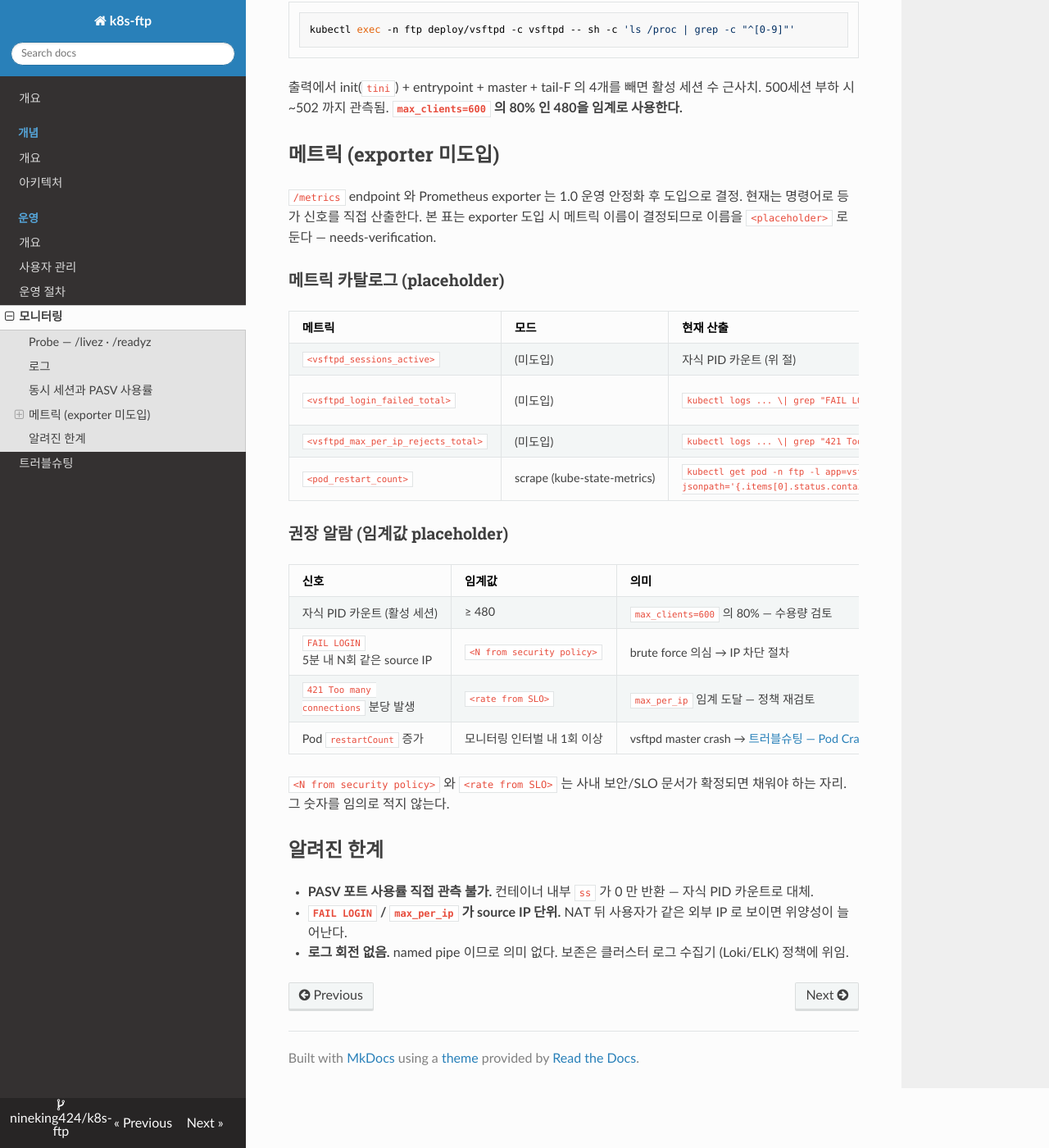
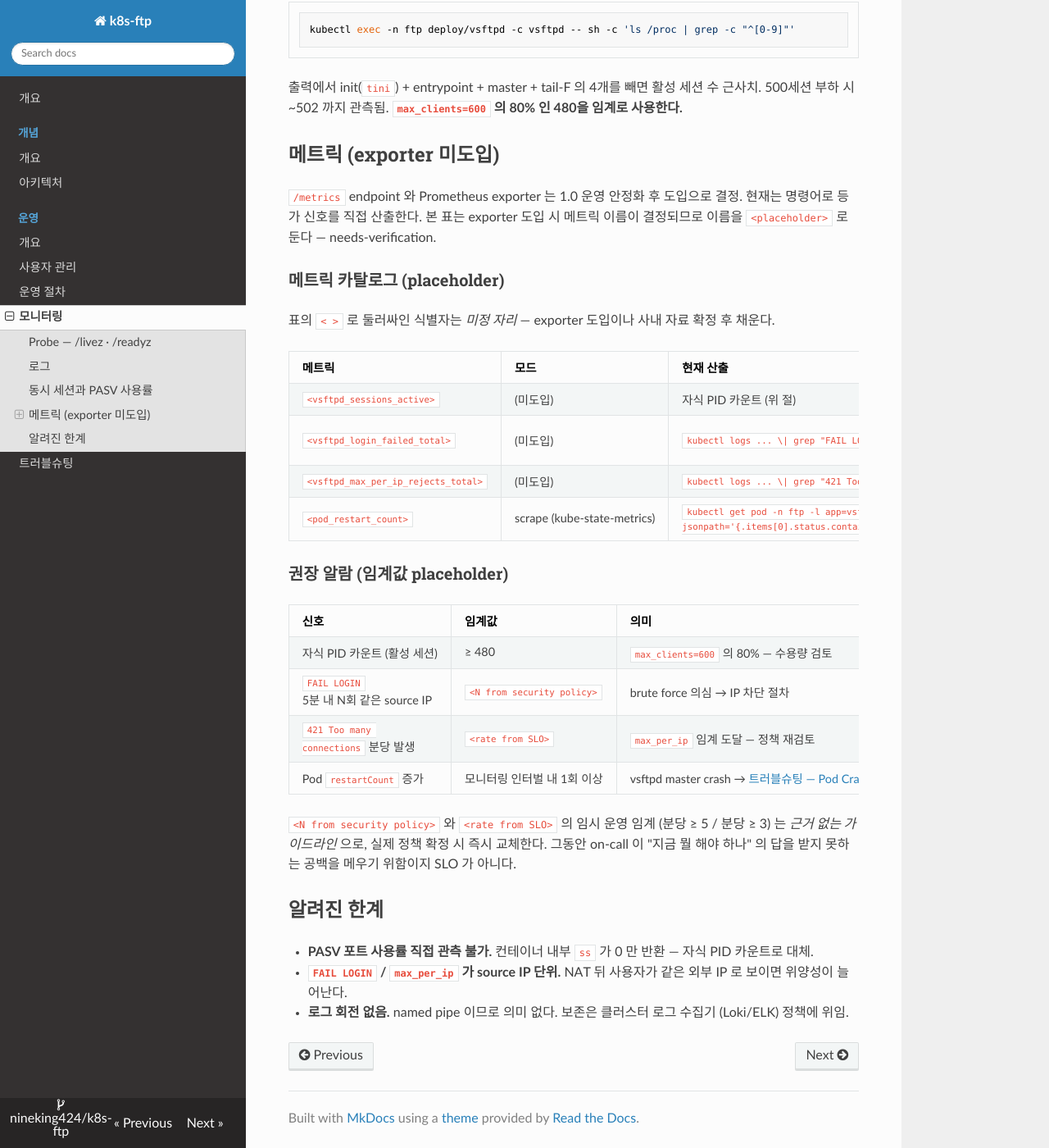
Before and after one commit to nineking424/k8s-ftp, an MkDocs documentation site: the page built from docs/operating/monitoring.md, in a window 1280 px wide and 1400 px high, scrolled down 1744 px. Shown: the whole window at 82% size. Built offline with MkDocs 1.6.1, drawn with Linux system fonts in a browser that asks for light colours; nearby versions of some CDN libraries.

Commit message:
docs(monitoring): placeholder 메타 컬럼 추가
메트릭 카탈로그에 '이름 확정 조건', 알람 표에 '임계 결정 조건' 컬럼.
자료 없는 두 알람에는 '임시 운영: 분당 ≥ 5/3 시 수동 검토' 한 줄을 임시 가이드로
명시 — SLO가 아님을 강조. placeholder 네이밍 컨벤션 한 줄도 메트릭 카탈로그 도입부에.

```diff
--- a/docs/operating/monitoring.md
+++ b/docs/operating/monitoring.md
@@ -46,23 +46,25 @@ kubectl exec -n ftp deploy/vsftpd -c vsftpd -- sh -c 'ls /proc | grep -c "^[0-9]
 
 ### 메트릭 카탈로그 (placeholder)
 
-| 메트릭 | 모드 | 현재 산출 | 라벨 (예상 카디널리티) |
-|---|---|---|---|
-| `<vsftpd_sessions_active>` | (미도입) | 자식 PID 카운트 (위 절) | exporter 도입 시 `user` (10–수십) |
-| `<vsftpd_login_failed_total>` | (미도입) | `kubectl logs ... \| grep "FAIL LOGIN" \| wc -l` | exporter 도입 시 `source_ip` (카디널리티 폭주 위험 — 필터 필요) |
-| `<vsftpd_max_per_ip_rejects_total>` | (미도입) | `kubectl logs ... \| grep "421 Too many" \| wc -l` | exporter 도입 시 `source_ip` |
-| `<pod_restart_count>` | scrape (kube-state-metrics) | `kubectl get pod -n ftp -l app=vsftpd -o jsonpath='{.items[0].status.containerStatuses[*].restartCount}'` | `container` (2: vsftpd, user-syncer) |
+표의 `< >` 로 둘러싸인 식별자는 *미정 자리* — exporter 도입이나 사내 자료 확정 후 채운다.
+
+| 메트릭 | 모드 | 현재 산출 | 라벨 (예상 카디널리티) | 이름 확정 조건 |
+|---|---|---|---|---|
+| `<vsftpd_sessions_active>` | (미도입) | 자식 PID 카운트 (위 절) | exporter 도입 시 `user` (10–수십) | vsftpd exporter 도입 결정 (1.0 운영 안정화 후) |
+| `<vsftpd_login_failed_total>` | (미도입) | `kubectl logs ... \| grep "FAIL LOGIN" \| wc -l` | exporter 도입 시 `source_ip` (카디널리티 폭주 위험 — 필터 필요) | 동상 |
+| `<vsftpd_max_per_ip_rejects_total>` | (미도입) | `kubectl logs ... \| grep "421 Too many" \| wc -l` | exporter 도입 시 `source_ip` | 동상 |
+| `<pod_restart_count>` | scrape (kube-state-metrics) | `kubectl get pod -n ftp -l app=vsftpd -o jsonpath='{.items[0].status.containerStatuses[*].restartCount}'` | `container` (2: vsftpd, user-syncer) | 결정됨 — kube-state-metrics 기본 메트릭 |
 
 ### 권장 알람 (임계값 placeholder)
 
-| 신호 | 임계값 | 의미 |
-|---|---|---|
-| 자식 PID 카운트 (활성 세션) | ≥ 480 | `max_clients=600` 의 80% — 수용량 검토 |
-| `FAIL LOGIN` 5분 내 N회 같은 source IP | `<N from security policy>` | brute force 의심 → IP 차단 절차 |
-| `421 Too many connections` 분당 발생 | `<rate from SLO>` | `max_per_ip` 임계 도달 — 정책 재검토 |
-| Pod `restartCount` 증가 | 모니터링 인터벌 내 1회 이상 | vsftpd master crash → [트러블슈팅 — Pod CrashLoop](troubleshooting.md#pod-가-crashloop) |
+| 신호 | 임계값 | 의미 | 임계 결정 조건 |
+|---|---|---|---|
+| 자식 PID 카운트 (활성 세션) | ≥ 480 | `max_clients=600` 의 80% — 수용량 검토 | 결정됨 — `vsftpd.conf` 의 `max_clients` 변경 시 재계산 |
+| `FAIL LOGIN` 5분 내 N회 같은 source IP | `<N from security policy>` | brute force 의심 → IP 차단 절차 | 사내 보안 정책 확정 후 채움. **임시 운영: 분당 ≥ 5 시 수동 검토** |
+| `421 Too many connections` 분당 발생 | `<rate from SLO>` | `max_per_ip` 임계 도달 — 정책 재검토 | 가용성 SLO 확정 후 채움. **임시 운영: 분당 ≥ 3 시 수동 검토** |
+| Pod `restartCount` 증가 | 모니터링 인터벌 내 1회 이상 | vsftpd master crash → [트러블슈팅 — Pod CrashLoop](troubleshooting.md#pod-가-crashloop) | 결정됨 — kube-state-metrics 의 변화량 감지 |
 
-`<N from security policy>` 와 `<rate from SLO>` 는 사내 보안/SLO 문서가 확정되면 채워야 하는 자리. 그 숫자를 임의로 적지 않는다.
+`<N from security policy>` 와 `<rate from SLO>` 의 임시 운영 임계 (분당 ≥ 5 / 분당 ≥ 3) 는 *근거 없는 가이드라인* 으로, 실제 정책 확정 시 즉시 교체한다. 그동안 on-call 이 "지금 뭘 해야 하나" 의 답을 받지 못하는 공백을 메우기 위함이지 SLO 가 아니다.
 
 ## 알려진 한계
 
```
